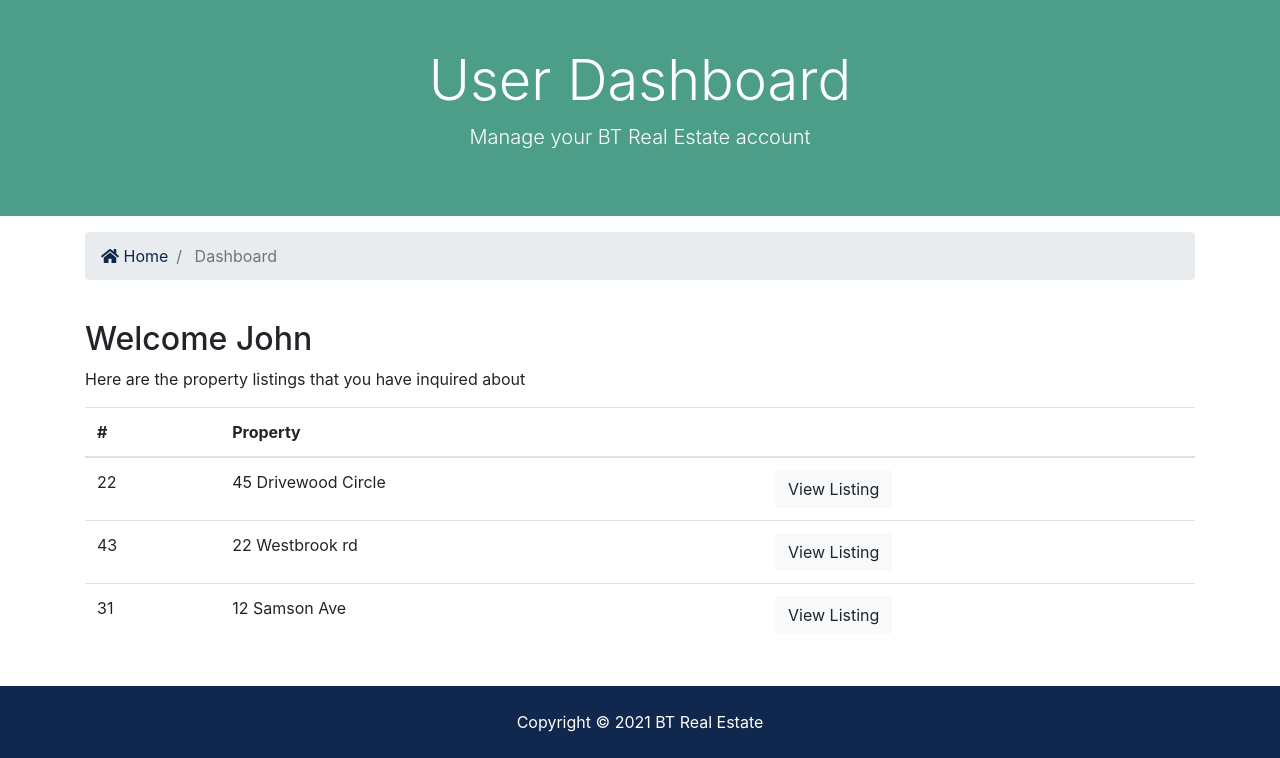
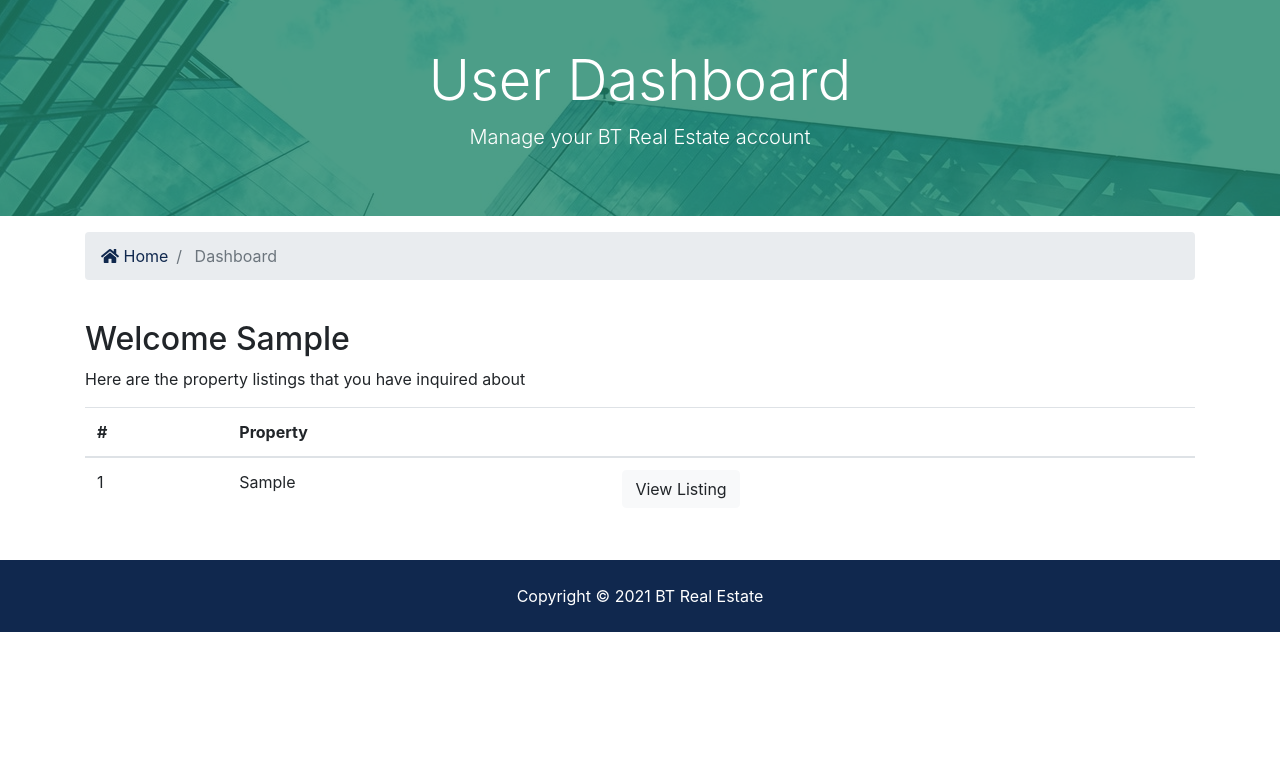
Before and after one commit to Daria200/BTRE_project, a Django app: page /accounts/dashboard in a window 1280 px wide. Shown: the part 143-901 px from the top of the page. After the commit the page ends 775 px from the top, so only its background shows below. Run offline with Django 3.2, Linux system fonts and the light colour scheme; a user stored in the database is signed in; tables that the repository leaves empty hold one stand-in row (values such as "Sample post"); some libraries are stand-ins or nearby versions; grey boxes are pictures that could not be loaded.

Commit message:
Dashboard

```diff
--- a/accounts/views.py
+++ b/accounts/views.py
@@ -1,6 +1,7 @@
 from django.shortcuts import redirect, render
 from django.contrib import messages
 from django.contrib.auth.models import User, auth
+from contacts.models import Contact
 
 def register(request):
     if request.method == 'POST':
@@ -56,4 +57,8 @@ def logout(request):
         return redirect('index')
 
 def dashboard(request):
-    return render(request, 'accounts/dashboard.html')
+    user_contacts = Contact.objects.order_by('-contact_date').filter(user_id=request.user.id)
+    context = {
+        'contacts': user_contacts
+    }
+    return render(request, 'accounts/dashboard.html', context)
--- a/btre_project/static/css/style.css
+++ b/btre_project/static/css/style.css
@@ -15,7 +15,7 @@ img {
   margin-right: 0.4rem; }
 
 #showcase {
-  background: url(../img/showcase.jpg) no-repeat top center fixed/cover;
+  background: url(../img/showcase.jpg) no-repeat top center fixed;
   position: relative;
   min-height: 650px;
   color: #fff;
@@ -34,7 +34,7 @@ img {
     background: rgba(51, 51, 51, 0.8); }
 
 #services {
-  background: url(../img/building.jpg) no-repeat top center fixed/cover;
+  background: url(../img/building.jpg) no-repeat top center fixed;
   min-height: 300px;
   position: relative;
   overflow: hidden; }
@@ -48,7 +48,7 @@ img {
     background: rgba(32, 134, 107, 0.8); }
 
 #showcase-inner {
-  background: url(../img/building.jpg) no-repeat top center fixed/cover;
+  background: url(../img/building.jpg) no-repeat top center fixed;
   position: relative;
   overflow: hidden;
   min-height: 200px; }
--- a/templates/accounts/dashboard.html
+++ b/templates/accounts/dashboard.html
@@ -23,7 +23,7 @@
             <a href="{% url 'index' %}">
               <i class="fas fa-home"></i> Home</a>
           </li>
-          <li class="breadcrumb-item active"> Dashboard</li>
+          <li class="breadcrumb-item active"> Dashboard </li>
         </ol>
       </nav>
     </div>
@@ -36,7 +36,8 @@
     <div class="container">
       <div class="row">
         <div class="col-md-12">
-          <h2>Welcome John</h2>
+          <h2>Welcome {{ user.first_name }}</h2>
+          {% if contacts %}
             <p>Here are the property listings that you have inquired about</p>
             <table class="table">
               <thead>
@@ -47,29 +48,20 @@
                 </tr>
               </thead>
               <tbody>
+                {% for contact in contacts %}
                   <tr>
-                <td>22</td>
-                <td>45 Drivewood Circle</td>
+                    <td>{{ contact.id }}</td>
+                    <td>{{ contact.listing }}</td>
                     <td>
-                  <a class="btn btn-light" href="#">View Listing</a>
+                      <a class="btn btn-light" href="{% url 'listing' contact.listing_id %}">View Listing</a>
                     </td>
                   </tr>
-              <tr>
-                <td>43</td>
-                <td>22 Westbrook rd</td>
-                <td>
-                  <a class="btn btn-light" href="#">View Listing</a>
-                </td>
-              </tr>
-              <tr>
-                <td>31</td>
-                <td>12 Samson Ave</td>
-                <td>
-                  <a class="btn btn-light" href="#">View Listing</a>
-                </td>
-              </tr>
+                {% endfor %}
               </tbody>
             </table>
+          {% else %}
+          <p>You have not made any inquiries</p>
+          {% endif %}
         </div>
       </div>
     </div>
```
Lines whose indentation alone changed are shown as unchanged.
